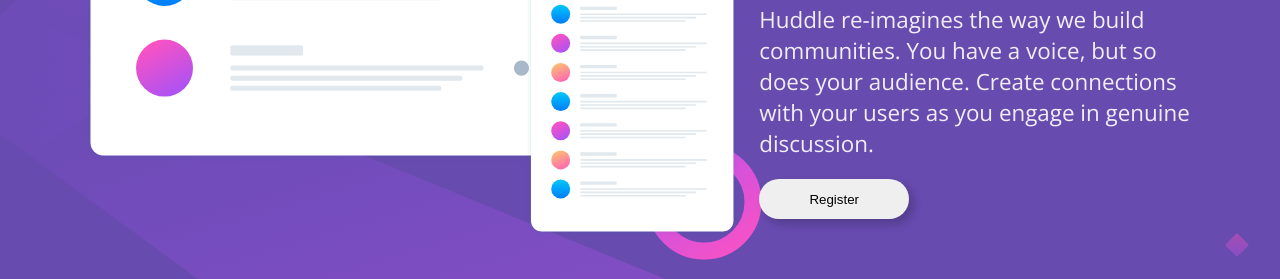
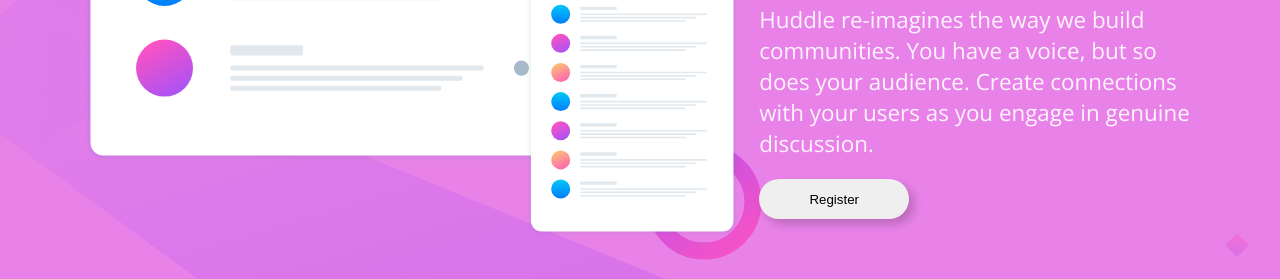
Before and after one commit to hardy333/huddle-website, a website: page index.html in a window 1280 px wide. Shown: the part 361-640 px from the top of the page. Drawn offline with nearby package versions, Linux system fonts and the light colour scheme.

Commit message:
change background color

```diff
--- a/css/style.css
+++ b/css/style.css
@@ -17,7 +17,7 @@
     /* background-position: center center; */
     background-repeat: no-repeat;
     background-size: cover;
-    background-color: var(--violet);
+    background-color: var(--magenta);
 
 }
 
```
